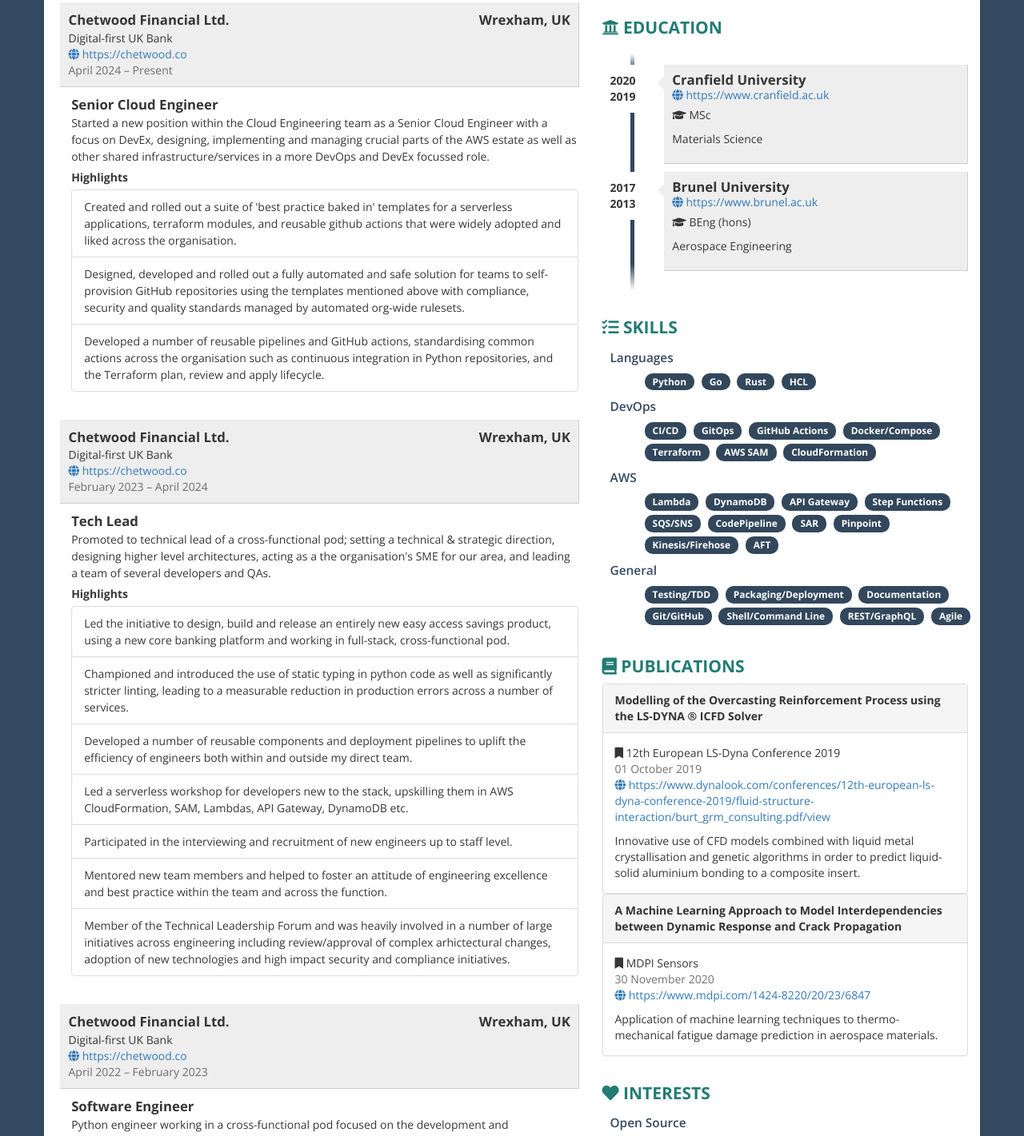
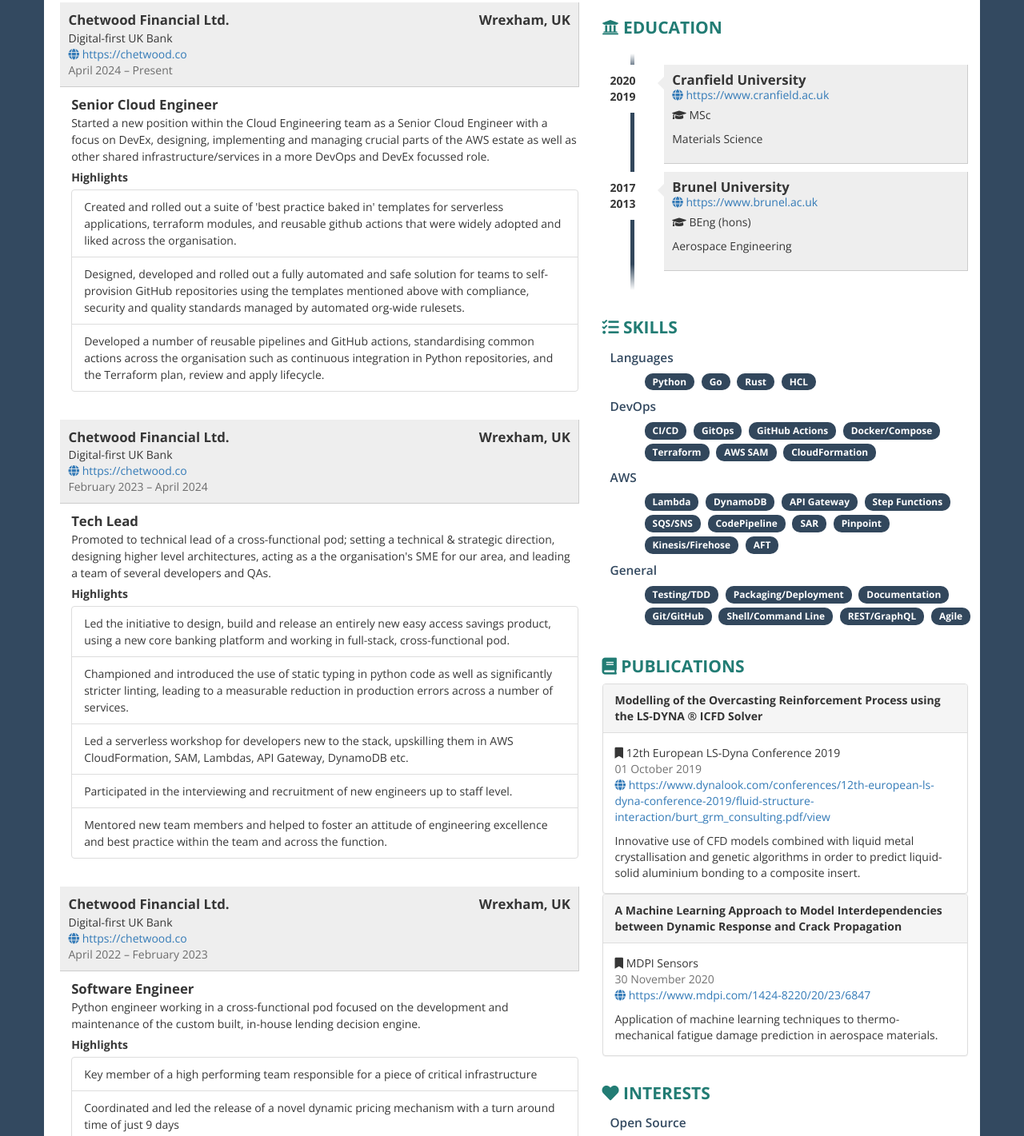
Before and after one commit to FollowTheProcess/cv, a website: page public/index.html in a window 1280 px wide. Shown: the part 527-1948 px from the top of the page at 80% size. Drawn offline with nearby package versions, Linux system fonts and the light colour scheme.

Commit message:
Fix typos

```diff
--- a/public/index.html
+++ b/public/index.html
@@ -434,7 +434,7 @@
                       Started a new position within the Cloud Engineering team as a Senior Cloud Engineer with a focus on DevEx, designing, implementing and managing crucial parts of the AWS estate as well as other shared infrastructure/services in a more DevOps and DevEx focussed role.
                       <div class="highlights">Highlights</div>
                       <ul class="list-group">
-                        <li class="list-group-item">Created and rolled out a suite of 'best practice baked in' templates for a serverless applications, terraform modules, and reusable github actions that were widely adopted and liked across the organisation.</li>
+                        <li class="list-group-item">Created and rolled out a suite of 'best practice baked in' templates for serverless applications, terraform modules, and reusable github actions that were widely adopted and liked across the organisation.</li>
                         <li class="list-group-item">Designed, developed and rolled out a fully automated and safe solution for teams to self-provision GitHub repositories using the templates mentioned above with compliance, security and quality standards managed by automated org-wide rulesets.</li>
                         <li class="list-group-item">Developed a number of reusable pipelines and GitHub actions, standardising common actions across the organisation such as continuous integration in Python repositories, and the Terraform plan, review and apply lifecycle.</li>
                       </ul>
@@ -469,11 +469,9 @@
                       <ul class="list-group">
                         <li class="list-group-item">Led the initiative to design, build and release an entirely new easy access savings product, using a new core banking platform and working in full-stack, cross-functional pod.</li>
                         <li class="list-group-item">Championed and introduced the use of static typing in python code as well as significantly stricter linting, leading to a measurable reduction in production errors across a number of services.</li>
-                        <li class="list-group-item">Developed a number of reusable components and deployment pipelines to uplift the efficiency of engineers both within and outside my direct team.</li>
                         <li class="list-group-item">Led a serverless workshop for developers new to the stack, upskilling them in AWS CloudFormation, SAM, Lambdas, API Gateway, DynamoDB etc.</li>
                         <li class="list-group-item">Participated in the interviewing and recruitment of new engineers up to staff level.</li>
                         <li class="list-group-item">Mentored new team members and helped to foster an attitude of engineering excellence and best practice within the team and across the function.</li>
-                        <li class="list-group-item">Member of the Technical Leadership Forum and was heavily involved in a number of large initiatives across engineering including review/approval of complex arhictectural changes, adoption of new technologies and high impact security and compliance initiatives.</li>
                       </ul>
                     </div>
                   </div>
```
Also changed, not shown: resume.json (+3 -6 lines), package.json (line endings or trailing spaces), 1 other file.
